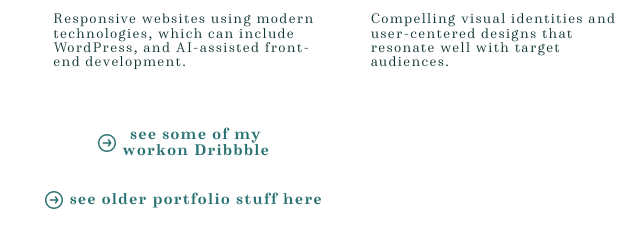
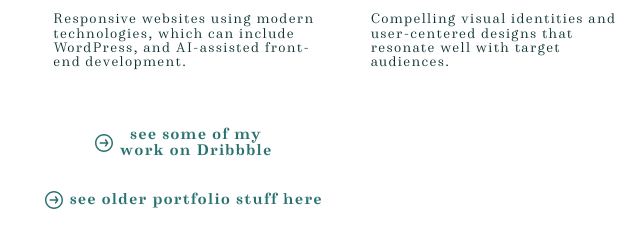
Before and after one commit to justinwilson/justinwilson.github.io, a plain HTML site: page index.html in a window 1280 px wide. Shown: the part 1001-1240 px from the top of the page, 456-1096 px from the left. Drawn offline with Linux system fonts and the light colour scheme.

Commit message:
typo fix
typo

```diff
--- a/index.html
+++ b/index.html
@@ -110,7 +110,7 @@
               <img src="icons/rightarrow.png" alt="arrow icon" />
             </picture>
           </span>
-          see some of my<br />workon Dribbble
+          see some of my<br />work on Dribbble
         </a>
       </li>
       <li>
```
Also changed, not shown: 1 other file.
